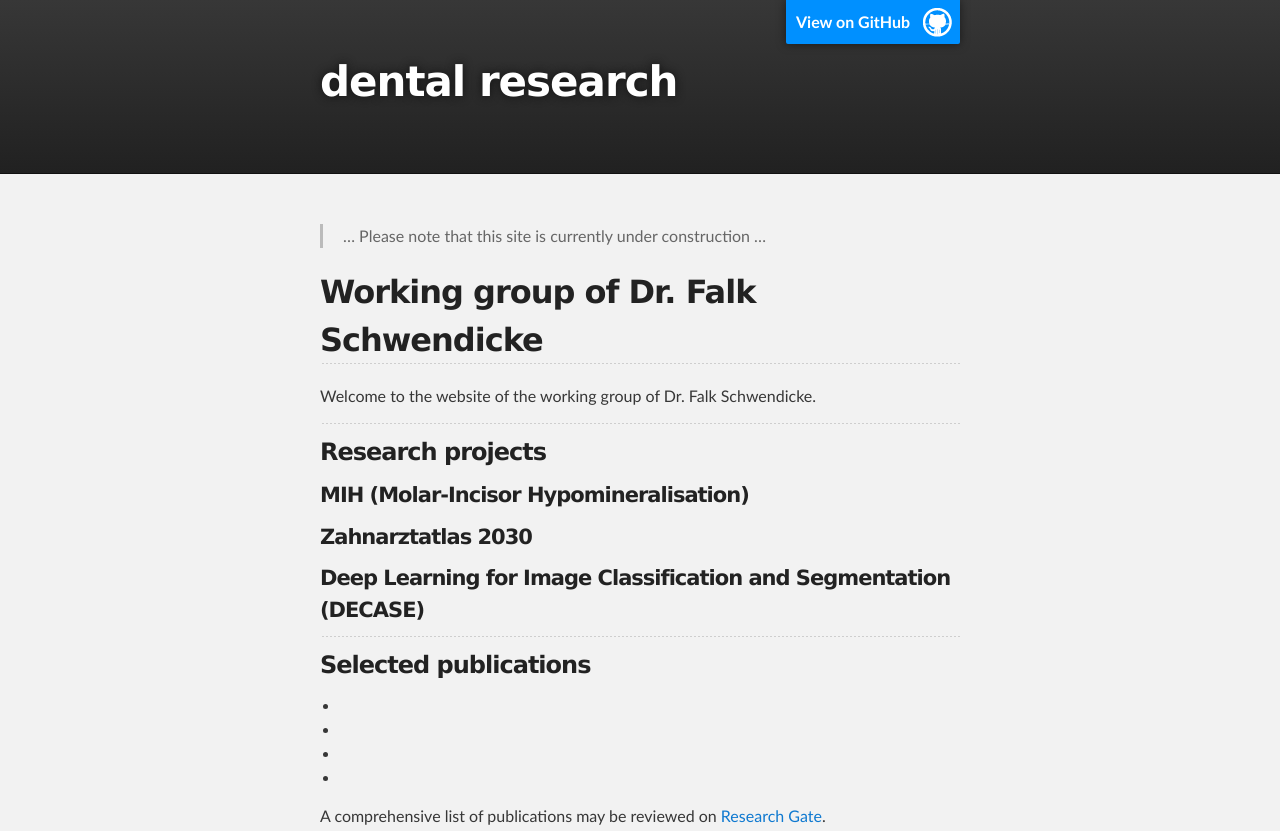
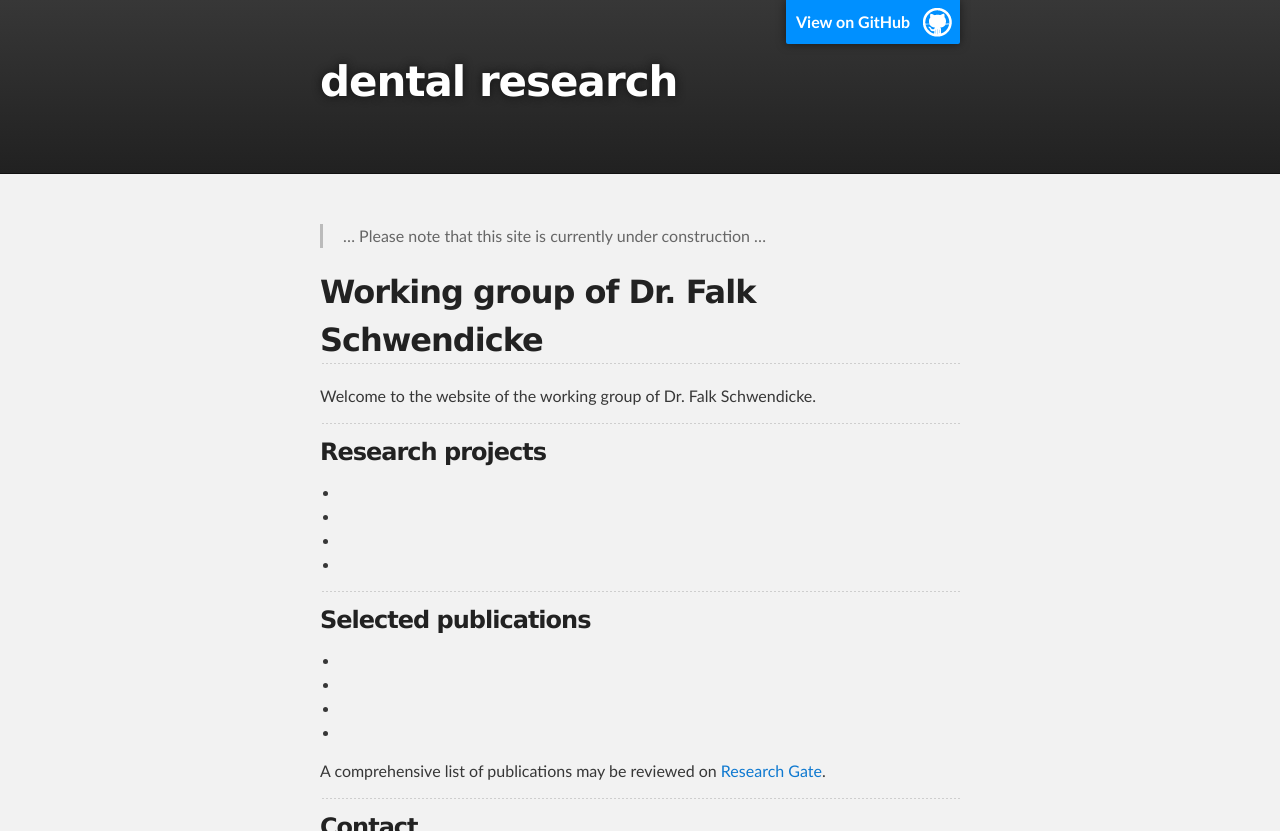
Before and after one commit to dental-research/dental-research.github.io, a Jekyll site: the page built from index.md, in a window 1280 px wide and 900 px high, cut to the strip 0-831 px from the top of the window. Built offline with Jekyll 4.4.1, drawn with Linux system fonts in a browser that asks for light colours; the repository's description, which GitHub fills in, is left out.

Commit message:
update index.md

```diff
--- a/index.md
+++ b/index.md
@@ -12,11 +12,10 @@ Welcome to the website of the working group of Dr. Falk Schwendicke.
 
 ### Research projects
 
-#### MIH (Molar-Incisor Hypomineralisation)
-
-#### Zahnarztatlas 2030
-
-#### Deep Learning for Image Classification and Segmentation (DECASE)
+*
+*
+*
+*
 
 ***
 ### Selected publications
```
